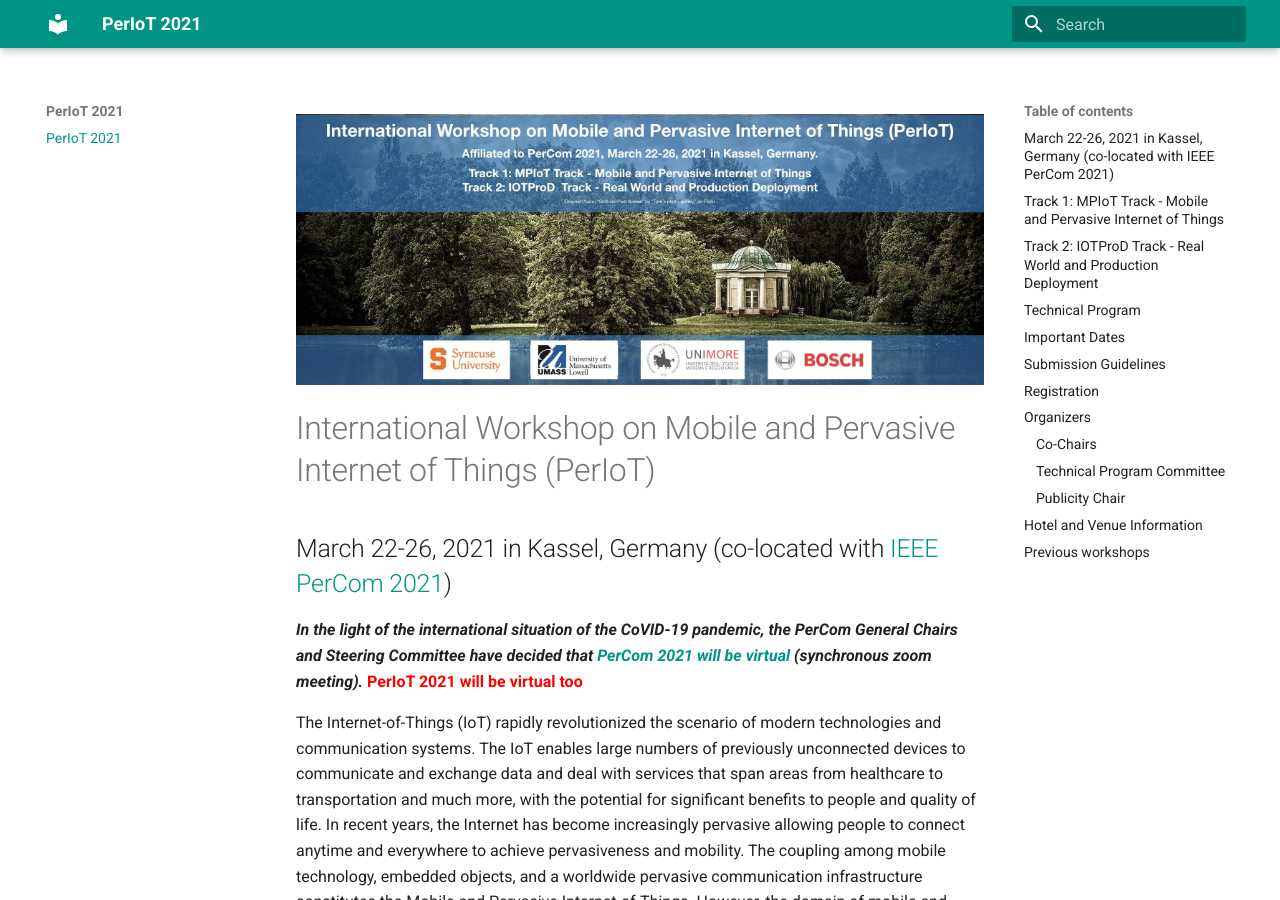
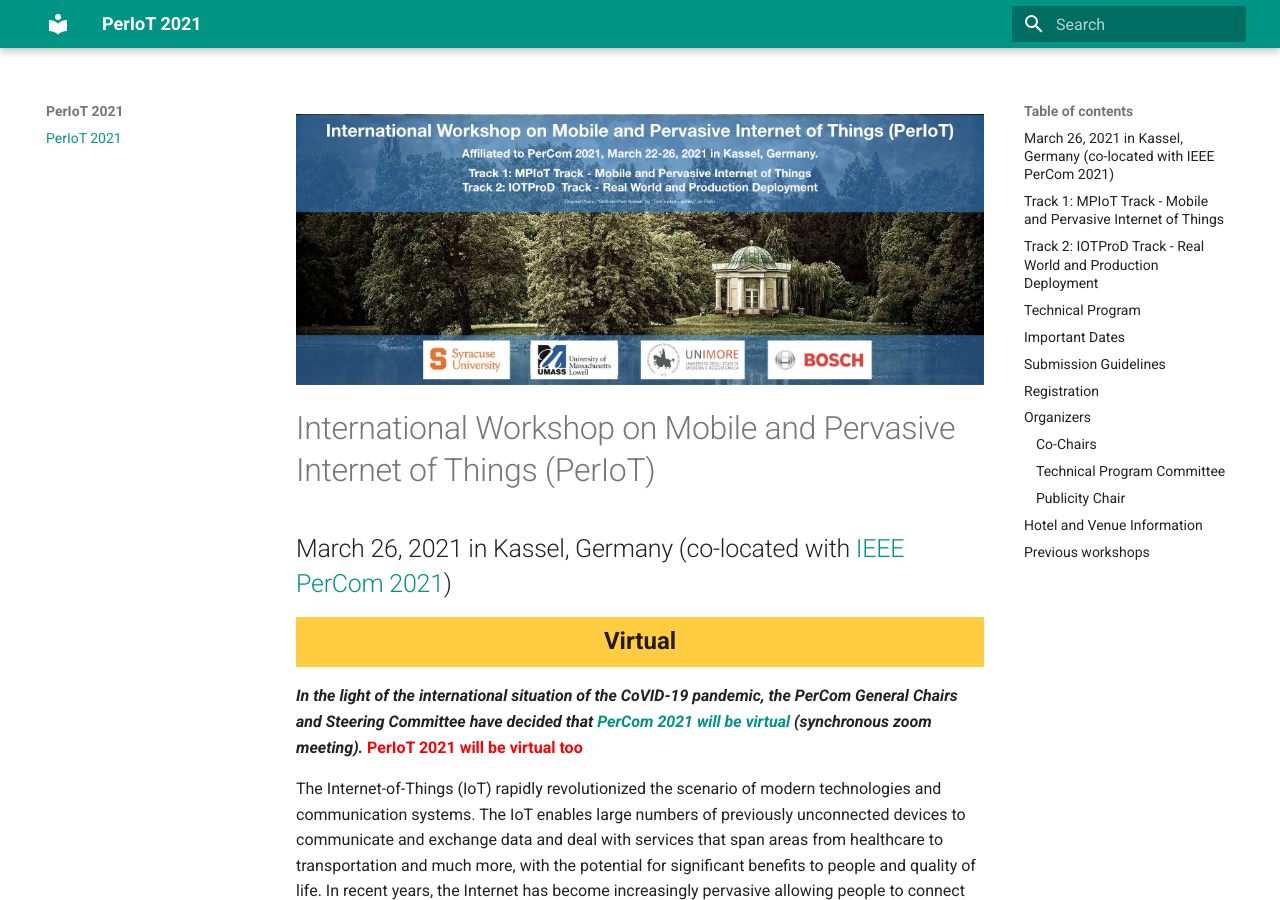
Before and after one commit to periot/2021, an MkDocs documentation site: the page built from website/docs/index.md, in a window 1280 px wide and 900 px high. Built offline with MkDocs 1.6.1 and Material for MkDocs 9.7.7, drawn with Linux system fonts in a browser that asks for light colours.

Commit message:
Added a banner

```diff
--- a/website/docs/index.md
+++ b/website/docs/index.md
@@ -3,7 +3,9 @@
 
 # International Workshop on Mobile and Pervasive Internet of Things (PerIoT)
 
-## <a href=dummy></a> March 22-26, 2021 in Kassel, Germany (co-located with  [IEEE PerCom 2021](http://www.percom.org/))
+## <a href=dummy></a> March 26, 2021 in Kassel, Germany (co-located with  [IEEE PerCom 2021](http://www.percom.org/))
+
+<div style="margin:auto;text-align:center;width:100%;height:50px;border:0px solid #FFF; background-color: #FFCC42;padding:5px;font-size:1.5em;"><strong>Virtual</strong></div>
 
 _**In the light of the international situation of the CoVID-19 pandemic,
 the PerCom General Chairs and Steering Committee have decided that [PerCom 2021 will be virtual](http://www.percom.org/) (synchronous zoom meeting).**_
```
